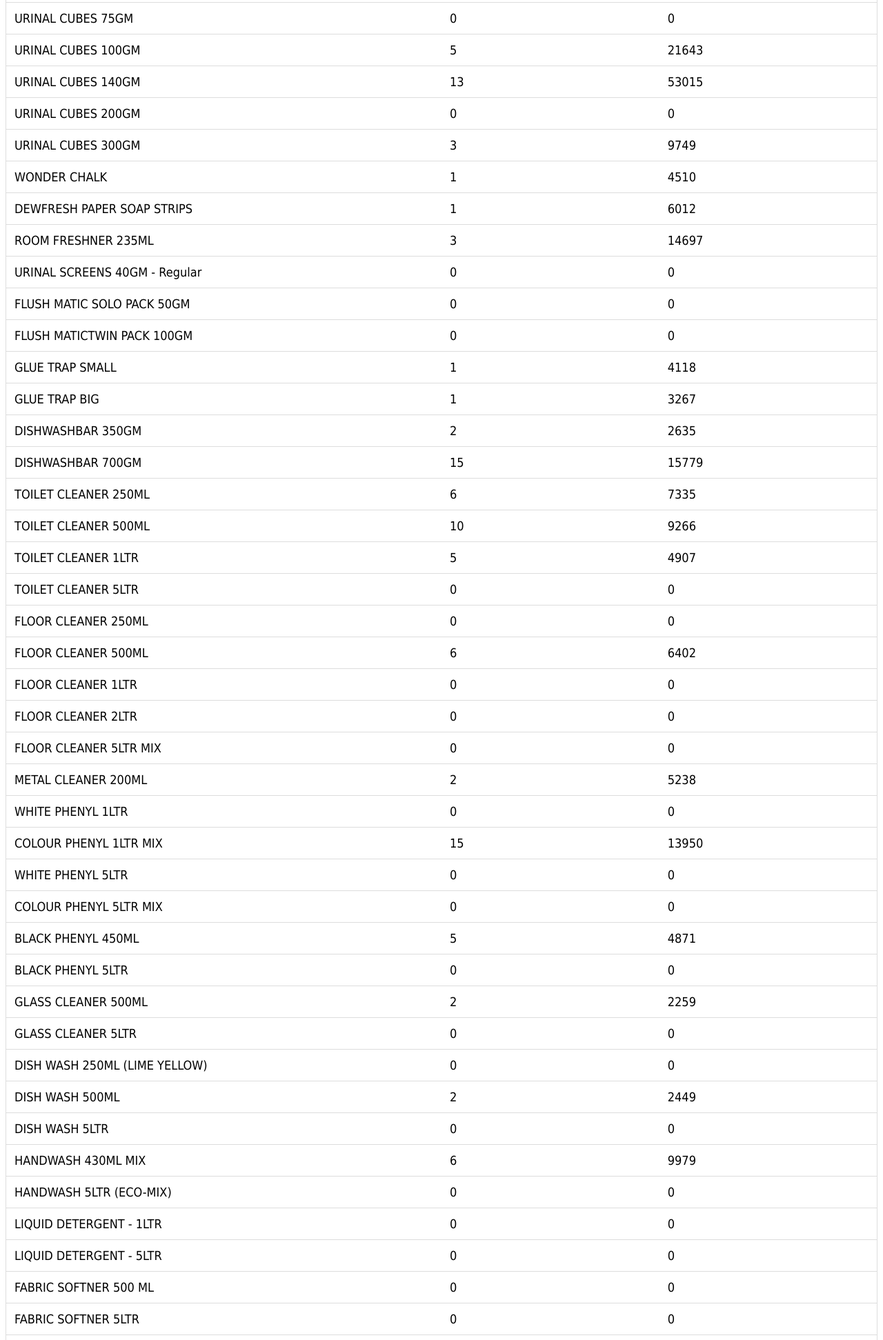
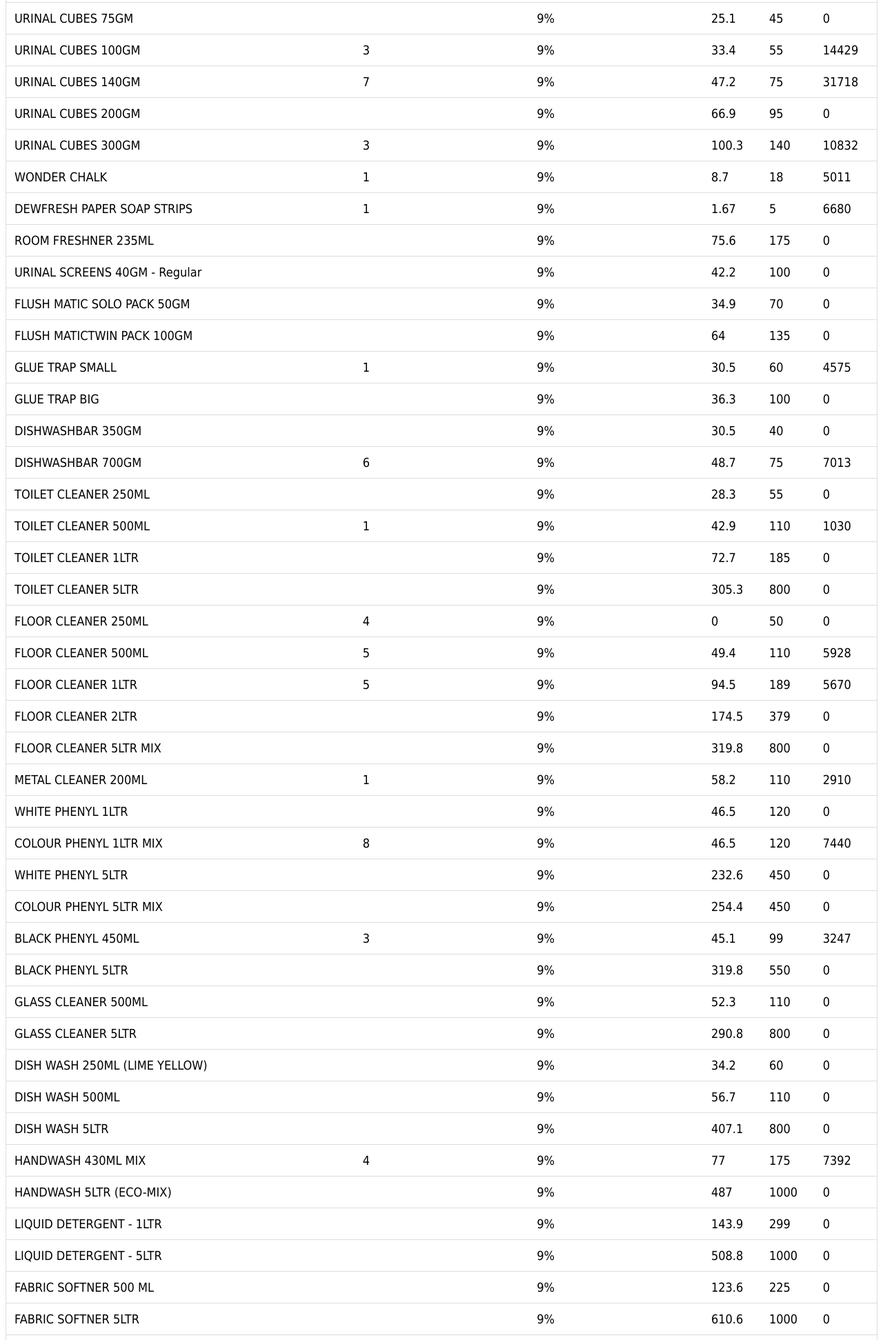
Before and after one commit to ravilahir/wf-stock, a plain HTML site: page index.html in a window 1280 px wide. Shown: the part 857-2800 px from the top of the page at 69% size. Drawn offline with Linux system fonts and the light colour scheme.

Commit message:
Update index.html

```diff
--- a/index.html
+++ b/index.html
@@ -60,312 +60,498 @@ body {
 </tr></thead>
 <tbody><tr>
 <td>NAPHTHALENE BALLS 50GM</td>
-<td align="right">6</td>
-<td align="right">18792</td>
+<td align="right">4</td>
+<td>9%</td>
+<td align="right">11.6</td>
+<td align="right">30</td>
+<td align="right">13920</td>
 </tr>
 <tr>
 <td>NAPHTHALENE BALLS 100GM</td>
-<td align="right">21</td>
-<td align="right">74164</td>
+<td align="right">13</td>
+<td>9%</td>
+<td align="right">21.8</td>
+<td align="right">50</td>
+<td align="right">51012</td>
 </tr>
 <tr>
 <td>NAPHTHALENE BALLS 200GM</td>
-<td align="right">27</td>
-<td align="right">95353</td>
+<td align="right">12</td>
+<td>9%</td>
+<td align="right">43.6</td>
+<td align="right">98</td>
+<td align="right">47088</td>
 </tr>
 <tr>
 <td>NAPHTHALENE BALLS 500GM</td>
-<td align="right">10</td>
-<td align="right">35316</td>
+<td align="right">2</td>
+<td>9%</td>
+<td align="right">109</td>
+<td align="right">245</td>
+<td align="right">7848</td>
 </tr>
 <tr>
 <td>NAPHTHALENE BALLS 1KG</td>
-<td align="right">0</td>
+<td align="right"></td>
+<td>9%</td>
+<td align="right">218.1</td>
+<td align="right">480</td>
 <td align="right">0</td>
 </tr>
 <tr>
 <td>NAPHTHALENE BALLS 50GM (C)</td>
 <td align="right">2</td>
-<td align="right">6696</td>
+<td>9%</td>
+<td align="right">12.4</td>
+<td align="right">30</td>
+<td align="right">7440</td>
 </tr>
 <tr>
 <td>NAPHTHALENE BALLS 100GM (C)</td>
-<td align="right">4</td>
-<td align="right">14580</td>
+<td align="right">2</td>
+<td>9%</td>
+<td align="right">22.5</td>
+<td align="right">50</td>
+<td align="right">8100</td>
 </tr>
 <tr>
 <td>NAPHTHALENE BALLS 200GM (C)</td>
 <td align="right">3</td>
-<td align="right">10959</td>
+<td>9%</td>
+<td align="right">45.1</td>
+<td align="right">98</td>
+<td align="right">12177</td>
 </tr>
 <tr>
 <td>NAPHTHALENE BALLS 500GM (C)</td>
-<td align="right">4</td>
-<td align="right">11677</td>
+<td align="right">2</td>
+<td>9%</td>
+<td align="right">90.1</td>
+<td align="right">245</td>
+<td align="right">6487</td>
 </tr>
 <tr>
 <td>AIR FRESH 50GM</td>
-<td align="right">6</td>
-<td align="right">15863</td>
+<td align="right">1</td>
+<td>9%</td>
+<td align="right">20.4</td>
+<td align="right">48</td>
+<td align="right">2938</td>
 </tr>
 <tr>
 <td>AIR FRESH 75GM</td>
 <td align="right">1</td>
-<td align="right">2829</td>
+<td>9%</td>
+<td align="right">29.1</td>
+<td align="right">70</td>
+<td align="right">3143</td>
 </tr>
 <tr>
 <td>AIR FRESH FLOWER 60GM</td>
-<td align="right">1</td>
-<td align="right">4406</td>
+<td align="right"></td>
+<td>9%</td>
+<td align="right">20.4</td>
+<td align="right">70</td>
+<td align="right">0</td>
 </tr>
 <tr>
 <td>DISINFECTANT BALLS (3 PCS) -120GM</td>
-<td align="right">0</td>
+<td align="right"></td>
+<td>9%</td>
+<td align="right">65.4</td>
+<td align="right">85</td>
 <td align="right">0</td>
 </tr>
 <tr>
 <td>DISINFECTANT BALLS (5 PCS) -200GM</td>
-<td align="right">0</td>
+<td align="right"></td>
+<td>9%</td>
+<td align="right">87.2</td>
+<td align="right">125</td>
 <td align="right">0</td>
 </tr>
 <tr>
 <td>URINAL CUBES 75GM</td>
-<td align="right">0</td>
+<td align="right"></td>
+<td>9%</td>
+<td align="right">25.1</td>
+<td align="right">45</td>
 <td align="right">0</td>
 </tr>
 <tr>
 <td>URINAL CUBES 100GM</td>
-<td align="right">5</td>
-<td align="right">21643</td>
+<td align="right">3</td>
+<td>9%</td>
+<td align="right">33.4</td>
+<td align="right">55</td>
+<td align="right">14429</td>
 </tr>
 <tr>
 <td>URINAL CUBES 140GM</td>
-<td align="right">13</td>
-<td align="right">53015</td>
+<td align="right">7</td>
+<td>9%</td>
+<td align="right">47.2</td>
+<td align="right">75</td>
+<td align="right">31718</td>
 </tr>
 <tr>
 <td>URINAL CUBES 200GM</td>
-<td align="right">0</td>
+<td align="right"></td>
+<td>9%</td>
+<td align="right">66.9</td>
+<td align="right">95</td>
 <td align="right">0</td>
 </tr>
 <tr>
 <td>URINAL CUBES 300GM</td>
 <td align="right">3</td>
-<td align="right">9749</td>
+<td>9%</td>
+<td align="right">100.3</td>
+<td align="right">140</td>
+<td align="right">10832</td>
 </tr>
 <tr>
 <td>WONDER CHALK</td>
 <td align="right">1</td>
-<td align="right">4510</td>
+<td>9%</td>
+<td align="right">8.7</td>
+<td align="right">18</td>
+<td align="right">5011</td>
 </tr>
 <tr>
 <td>DEWFRESH PAPER SOAP STRIPS</td>
 <td align="right">1</td>
-<td align="right">6012</td>
+<td>9%</td>
+<td align="right">1.67</td>
+<td align="right">5</td>
+<td align="right">6680</td>
 </tr>
 <tr>
 <td>ROOM FRESHNER 235ML</td>
-<td align="right">3</td>
-<td align="right">14697</td>
+<td align="right"></td>
+<td>9%</td>
+<td align="right">75.6</td>
+<td align="right">175</td>
+<td align="right">0</td>
 </tr>
 <tr>
 <td>URINAL SCREENS 40GM - Regular</td>
-<td align="right">0</td>
+<td align="right"></td>
+<td>9%</td>
+<td align="right">42.2</td>
+<td align="right">100</td>
 <td align="right">0</td>
 </tr>
 <tr>
 <td>FLUSH MATIC SOLO PACK 50GM</td>
-<td align="right">0</td>
+<td align="right"></td>
+<td>9%</td>
+<td align="right">34.9</td>
+<td align="right">70</td>
 <td align="right">0</td>
 </tr>
 <tr>
 <td>FLUSH MATICTWIN PACK 100GM</td>
-<td align="right">0</td>
+<td align="right"></td>
+<td>9%</td>
+<td align="right">64</td>
+<td align="right">135</td>
 <td align="right">0</td>
 </tr>
 <tr>
 <td>GLUE TRAP SMALL</td>
 <td align="right">1</td>
-<td align="right">4118</td>
+<td>9%</td>
+<td align="right">30.5</td>
+<td align="right">60</td>
+<td align="right">4575</td>
 </tr>
 <tr>
 <td>GLUE TRAP BIG</td>
-<td align="right">1</td>
-<td align="right">3267</td>
+<td align="right"></td>
+<td>9%</td>
+<td align="right">36.3</td>
+<td align="right">100</td>
+<td align="right">0</td>
 </tr>
 <tr>
 <td>DISHWASHBAR 350GM</td>
-<td align="right">2</td>
-<td align="right">2635</td>
+<td align="right"></td>
+<td>9%</td>
+<td align="right">30.5</td>
+<td align="right">40</td>
+<td align="right">0</td>
 </tr>
 <tr>
 <td>DISHWASHBAR 700GM</td>
-<td align="right">15</td>
-<td align="right">15779</td>
+<td align="right">6</td>
+<td>9%</td>
+<td align="right">48.7</td>
+<td align="right">75</td>
+<td align="right">7013</td>
 </tr>
 <tr>
 <td>TOILET CLEANER 250ML</td>
-<td align="right">6</td>
-<td align="right">7335</td>
+<td align="right"></td>
+<td>9%</td>
+<td align="right">28.3</td>
+<td align="right">55</td>
+<td align="right">0</td>
 </tr>
 <tr>
 <td>TOILET CLEANER 500ML</td>
-<td align="right">10</td>
-<td align="right">9266</td>
+<td align="right">1</td>
+<td>9%</td>
+<td align="right">42.9</td>
+<td align="right">110</td>
+<td align="right">1030</td>
 </tr>
 <tr>
 <td>TOILET CLEANER 1LTR</td>
-<td align="right">5</td>
-<td align="right">4907</td>
+<td align="right"></td>
+<td>9%</td>
+<td align="right">72.7</td>
+<td align="right">185</td>
+<td align="right">0</td>
 </tr>
 <tr>
 <td>TOILET CLEANER 5LTR</td>
-<td align="right">0</td>
+<td align="right"></td>
+<td>9%</td>
+<td align="right">305.3</td>
+<td align="right">800</td>
 <td align="right">0</td>
 </tr>
 <tr>
 <td>FLOOR CLEANER 250ML</td>
+<td align="right">4</td>
+<td>9%</td>
 <td align="right">0</td>
+<td align="right">50</td>
 <td align="right">0</td>
 </tr>
 <tr>
 <td>FLOOR CLEANER 500ML</td>
-<td align="right">6</td>
-<td align="right">6402</td>
+<td align="right">5</td>
+<td>9%</td>
+<td align="right">49.4</td>
+<td align="right">110</td>
+<td align="right">5928</td>
 </tr>
 <tr>
 <td>FLOOR CLEANER 1LTR</td>
-<td align="right">0</td>
-<td align="right">0</td>
+<td align="right">5</td>
+<td>9%</td>
+<td align="right">94.5</td>
+<td align="right">189</td>
+<td align="right">5670</td>
 </tr>
 <tr>
 <td>FLOOR CLEANER 2LTR</td>
-<td align="right">0</td>
+<td align="right"></td>
+<td>9%</td>
+<td align="right">174.5</td>
+<td align="right">379</td>
 <td align="right">0</td>
 </tr>
 <tr>
 <td>FLOOR CLEANER 5LTR MIX</td>
-<td align="right">0</td>
+<td align="right"></td>
+<td>9%</td>
+<td align="right">319.8</td>
+<td align="right">800</td>
 <td align="right">0</td>
 </tr>
 <tr>
 <td>METAL CLEANER 200ML</td>
-<td align="right">2</td>
-<td align="right">5238</td>
+<td align="right">1</td>
+<td>9%</td>
+<td align="right">58.2</td>
+<td align="right">110</td>
+<td align="right">2910</td>
 </tr>
 <tr>
 <td>WHITE PHENYL 1LTR</td>
-<td align="right">0</td>
+<td align="right"></td>
+<td>9%</td>
+<td align="right">46.5</td>
+<td align="right">120</td>
 <td align="right">0</td>
 </tr>
 <tr>
 <td>COLOUR PHENYL 1LTR MIX</td>
-<td align="right">15</td>
-<td align="right">13950</td>
+<td align="right">8</td>
+<td>9%</td>
+<td align="right">46.5</td>
+<td align="right">120</td>
+<td align="right">7440</td>
 </tr>
 <tr>
 <td>WHITE PHENYL 5LTR</td>
-<td align="right">0</td>
+<td align="right"></td>
+<td>9%</td>
+<td align="right">232.6</td>
+<td align="right">450</td>
 <td align="right">0</td>
 </tr>
 <tr>
 <td>COLOUR PHENYL 5LTR MIX</td>
-<td align="right">0</td>
+<td align="right"></td>
+<td>9%</td>
+<td align="right">254.4</td>
+<td align="right">450</td>
 <td align="right">0</td>
 </tr>
 <tr>
 <td>BLACK PHENYL 450ML</td>
-<td align="right">5</td>
-<td align="right">4871</td>
+<td align="right">3</td>
+<td>9%</td>
+<td align="right">45.1</td>
+<td align="right">99</td>
+<td align="right">3247</td>
 </tr>
 <tr>
 <td>BLACK PHENYL 5LTR</td>
-<td align="right">0</td>
+<td align="right"></td>
+<td>9%</td>
+<td align="right">319.8</td>
+<td align="right">550</td>
 <td align="right">0</td>
 </tr>
 <tr>
 <td>GLASS CLEANER 500ML</td>
-<td align="right">2</td>
-<td align="right">2259</td>
+<td align="right"></td>
+<td>9%</td>
+<td align="right">52.3</td>
+<td align="right">110</td>
+<td align="right">0</td>
 </tr>
 <tr>
 <td>GLASS CLEANER 5LTR</td>
-<td align="right">0</td>
+<td align="right"></td>
+<td>9%</td>
+<td align="right">290.8</td>
+<td align="right">800</td>
 <td align="right">0</td>
 </tr>
 <tr>
 <td>DISH WASH 250ML (LIME YELLOW)</td>
-<td align="right">0</td>
+<td align="right"></td>
+<td>9%</td>
+<td align="right">34.2</td>
+<td align="right">60</td>
 <td align="right">0</td>
 </tr>
 <tr>
 <td>DISH WASH 500ML</td>
-<td align="right">2</td>
-<td align="right">2449</td>
+<td align="right"></td>
+<td>9%</td>
+<td align="right">56.7</td>
+<td align="right">110</td>
+<td align="right">0</td>
 </tr>
 <tr>
 <td>DISH WASH 5LTR</td>
-<td align="right">0</td>
+<td align="right"></td>
+<td>9%</td>
+<td align="right">407.1</td>
+<td align="right">800</td>
 <td align="right">0</td>
 </tr>
 <tr>
 <td>HANDWASH 430ML MIX</td>
-<td align="right">6</td>
-<td align="right">9979</td>
+<td align="right">4</td>
+<td>9%</td>
+<td align="right">77</td>
+<td align="right">175</td>
+<td align="right">7392</td>
 </tr>
 <tr>
 <td>HANDWASH 5LTR (ECO-MIX)</td>
-<td align="right">0</td>
+<td align="right"></td>
+<td>9%</td>
+<td align="right">487</td>
+<td align="right">1000</td>
 <td align="right">0</td>
 </tr>
 <tr>
 <td>LIQUID DETERGENT - 1LTR</td>
-<td align="right">0</td>
+<td align="right"></td>
+<td>9%</td>
+<td align="right">143.9</td>
+<td align="right">299</td>
 <td align="right">0</td>
 </tr>
 <tr>
 <td>LIQUID DETERGENT - 5LTR</td>
-<td align="right">0</td>
+<td align="right"></td>
+<td>9%</td>
+<td align="right">508.8</td>
+<td align="right">1000</td>
 <td align="right">0</td>
 </tr>
 <tr>
 <td>FABRIC SOFTNER 500 ML</td>
-<td align="right">0</td>
+<td align="right"></td>
+<td>9%</td>
+<td align="right">123.6</td>
+<td align="right">225</td>
 <td align="right">0</td>
 </tr>
 <tr>
 <td>FABRIC SOFTNER 5LTR</td>
-<td align="right">0</td>
+<td align="right"></td>
+<td>9%</td>
+<td align="right">610.6</td>
+<td align="right">1000</td>
 <td align="right">0</td>
 </tr>
 <tr>
 <td>BATHROOM CLEANER 500ML</td>
-<td align="right">9</td>
-<td align="right">9331</td>
+<td align="right">3</td>
+<td>9%</td>
+<td align="right">48</td>
+<td align="right">110</td>
+<td align="right">3456</td>
 </tr>
 <tr>
 <td>BATHROOM CLEANER 5LTR</td>
-<td align="right">0</td>
+<td align="right"></td>
+<td>9%</td>
+<td align="right">378</td>
+<td align="right">800</td>
 <td align="right">0</td>
 </tr>
 <tr>
 <td>BLEACH 500ML</td>
-<td align="right">3</td>
-<td align="right">4802</td>
+<td align="right"></td>
+<td>9%</td>
+<td align="right">49.4</td>
+<td align="right">72</td>
+<td align="right">0</td>
 </tr>
 <tr>
 <td>DRAIN CLEANER 50 GM</td>
-<td align="right">3</td>
-<td align="right">11897</td>
+<td align="right">2</td>
+<td>9%</td>
+<td align="right">10.2</td>
+<td align="right">30</td>
+<td align="right">8813</td>
 </tr>
 <tr>
 <td>SCALE GONE 100 GM</td>
-<td align="right">4</td>
-<td align="right">25609</td>
+<td align="right">3</td>
+<td>9%</td>
+<td align="right">49.4</td>
+<td align="right">150</td>
+<td align="right">21341</td>
 </tr>
 <tr>
 <td>GLASS CLEANER 250ML</td>
-<td align="right">0</td>
+<td align="right"></td>
+<td>9%</td>
+<td align="right"></td>
+<td align="right"></td>
 <td align="right">0</td>
 </tr>
 </tbody></table>
```
